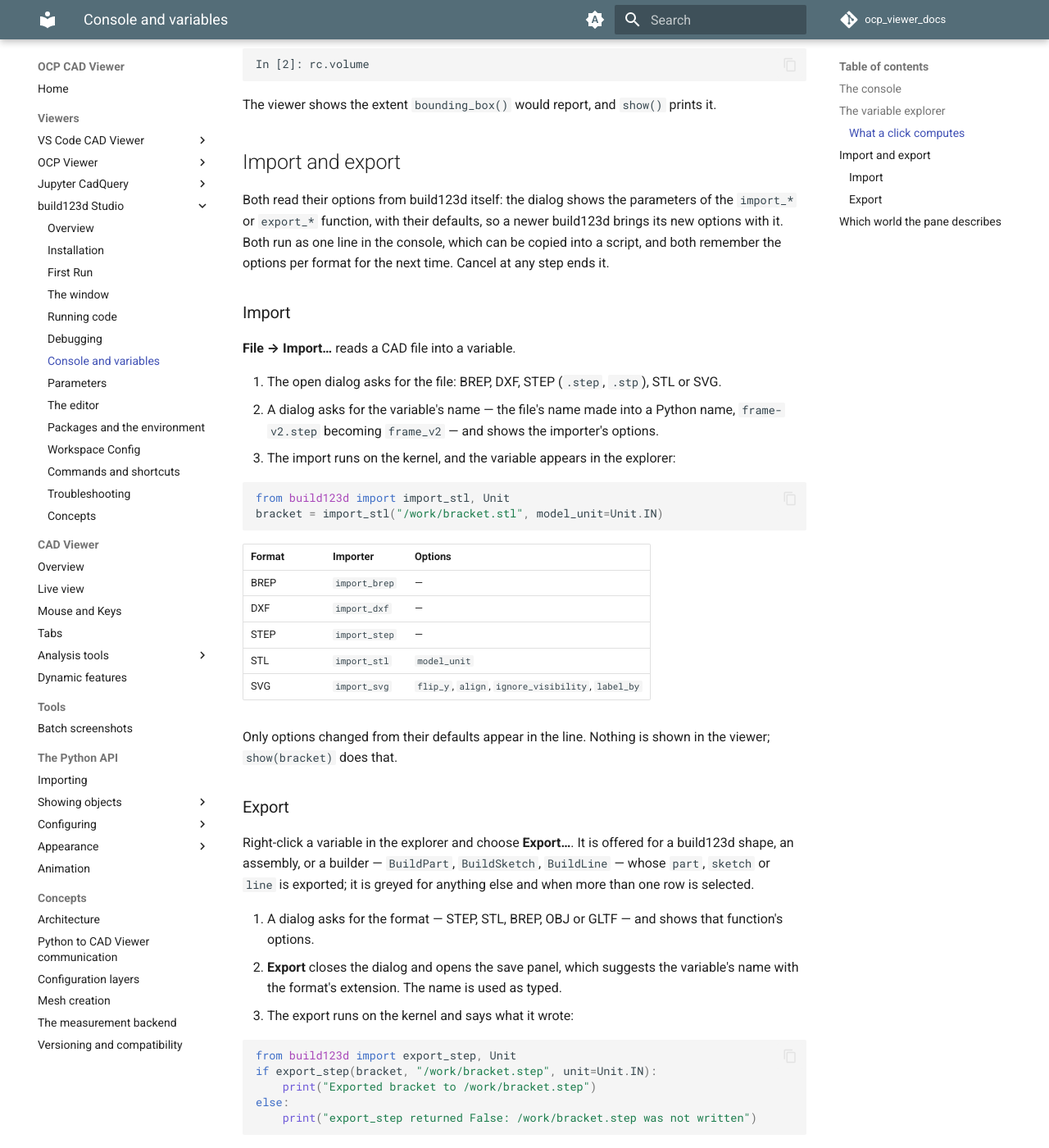
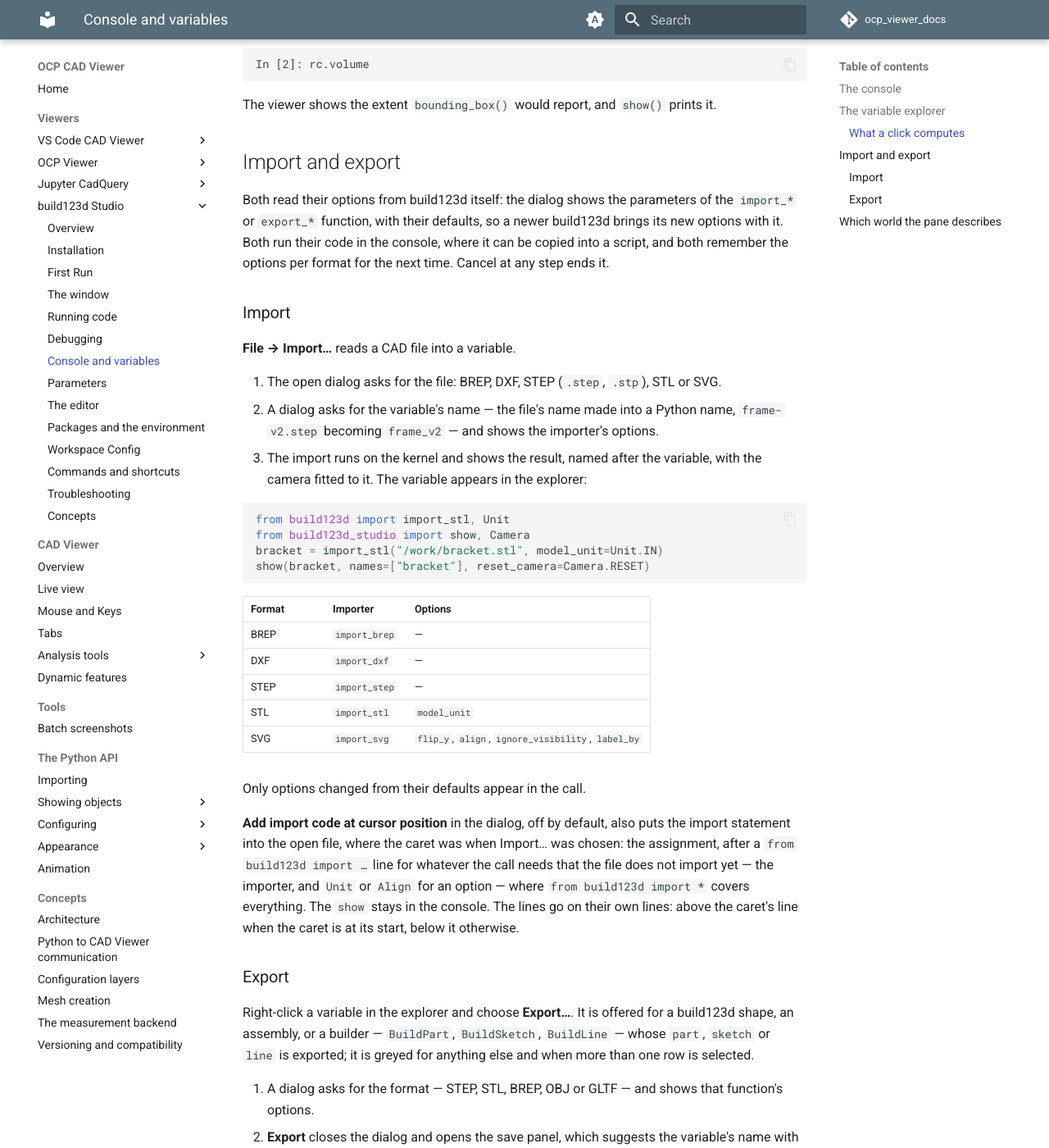
Before and after one commit to bernhard-42/ocp_viewer_docs, an MkDocs documentation site: the page built from docs/viewers/build123d_studio/console_variables.md, in a window 1280 px wide and 1400 px high, scrolled down 2078 px. Shown: the whole window at 82% size. Built offline with MkDocs 1.6.1 and Material for MkDocs 9.7.7, drawn with Linux system fonts in a browser that asks for light colours; comment, search, counter and statistics services are not loaded.

Commit message:
Studio: Import shows the result, and can add its import to the file
The import is followed by show(name, names=["name"],
reset_camera=Camera.RESET), so the section no longer says nothing is shown.
It documents "Add import code at cursor position": the import statement
alone - the assignment, and a `from build123d import ...` line only for the
names the file does not import yet - at the caret where Import… was chosen,
the show staying in the console. The shared intro says both run their code
in the console rather than "one line".

Checked with zensical 0.0.69 build --strict: no issues.

Co-Authored-By: Claude Opus 5.5 <noreply@anthropic.com>

````diff
--- a/docs/viewers/build123d_studio/console_variables.md
+++ b/docs/viewers/build123d_studio/console_variables.md
@@ -62,7 +62,7 @@ The viewer shows the extent `bounding_box()` would report, and `show()` prints i
 
 ## Import and export
 
-Both read their options from build123d itself: the dialog shows the parameters of the `import_*` or `export_*` function, with their defaults, so a newer build123d brings its new options with it. Both run as one line in the console, which can be copied into a script, and both remember the options per format for the next time. Cancel at any step ends it.
+Both read their options from build123d itself: the dialog shows the parameters of the `import_*` or `export_*` function, with their defaults, so a newer build123d brings its new options with it. Both run their code in the console, where it can be copied into a script, and both remember the options per format for the next time. Cancel at any step ends it.
 
 ### Import
 
@@ -70,11 +70,13 @@ Both read their options from build123d itself: the dialog shows the parameters o
 
 1. The open dialog asks for the file: BREP, DXF, STEP (`.step`, `.stp`), STL or SVG.
 2. A dialog asks for the variable's name — the file's name made into a Python name, `frame-v2.step` becoming `frame_v2` — and shows the importer's options.
-3. The import runs on the kernel, and the variable appears in the explorer:
+3. The import runs on the kernel and shows the result, named after the variable, with the camera fitted to it. The variable appears in the explorer:
 
 ```python
 from build123d import import_stl, Unit
+from build123d_studio import show, Camera
 bracket = import_stl("/work/bracket.stl", model_unit=Unit.IN)
+show(bracket, names=["bracket"], reset_camera=Camera.RESET)
 ```
 
 | Format | Importer      | Options                                            |
@@ -85,7 +87,9 @@ bracket = import_stl("/work/bracket.stl", model_unit=Unit.IN)
 | STL    | `import_stl`  | `model_unit`                                       |
 | SVG    | `import_svg`  | `flip_y`, `align`, `ignore_visibility`, `label_by` |
 
-Only options changed from their defaults appear in the line. Nothing is shown in the viewer; `show(bracket)` does that.
+Only options changed from their defaults appear in the call.
+
+**Add import code at cursor position** in the dialog, off by default, also puts the import statement into the open file, where the caret was when Import… was chosen: the assignment, after a `from build123d import …` line for whatever the call needs that the file does not import yet — the importer, and `Unit` or `Align` for an option — where `from build123d import *` covers everything. The `show` stays in the console. The lines go on their own lines: above the caret's line when the caret is at its start, below it otherwise.
 
 ### Export
 
````
